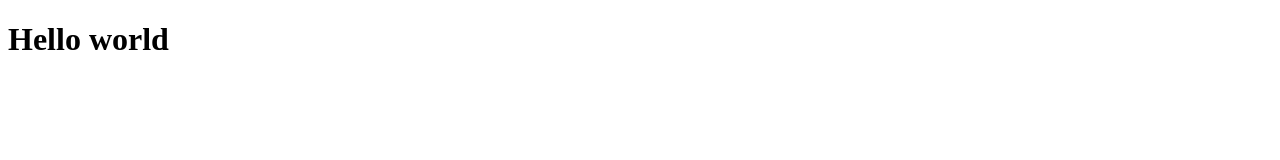
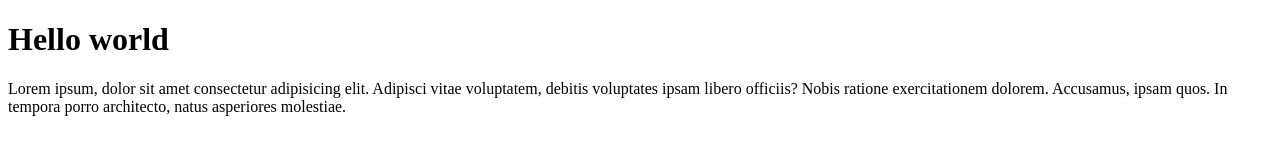
Before and after one commit to kangealme/kangealme-git-test, a plain HTML site: page index.html in a window 1280 px wide. Drawn offline with Linux system fonts and the light colour scheme.

Commit message:
Menambahkan paragraph

```diff
--- a/index.html
+++ b/index.html
@@ -8,5 +8,11 @@
   </head>
   <body>
     <h1>Hello world</h1>
+    <p>
+      Lorem ipsum, dolor sit amet consectetur adipisicing elit. Adipisci vitae
+      voluptatem, debitis voluptates ipsam libero officiis? Nobis ratione
+      exercitationem dolorem. Accusamus, ipsam quos. In tempora porro
+      architecto, natus asperiores molestiae.
+    </p>
   </body>
 </html>
```
